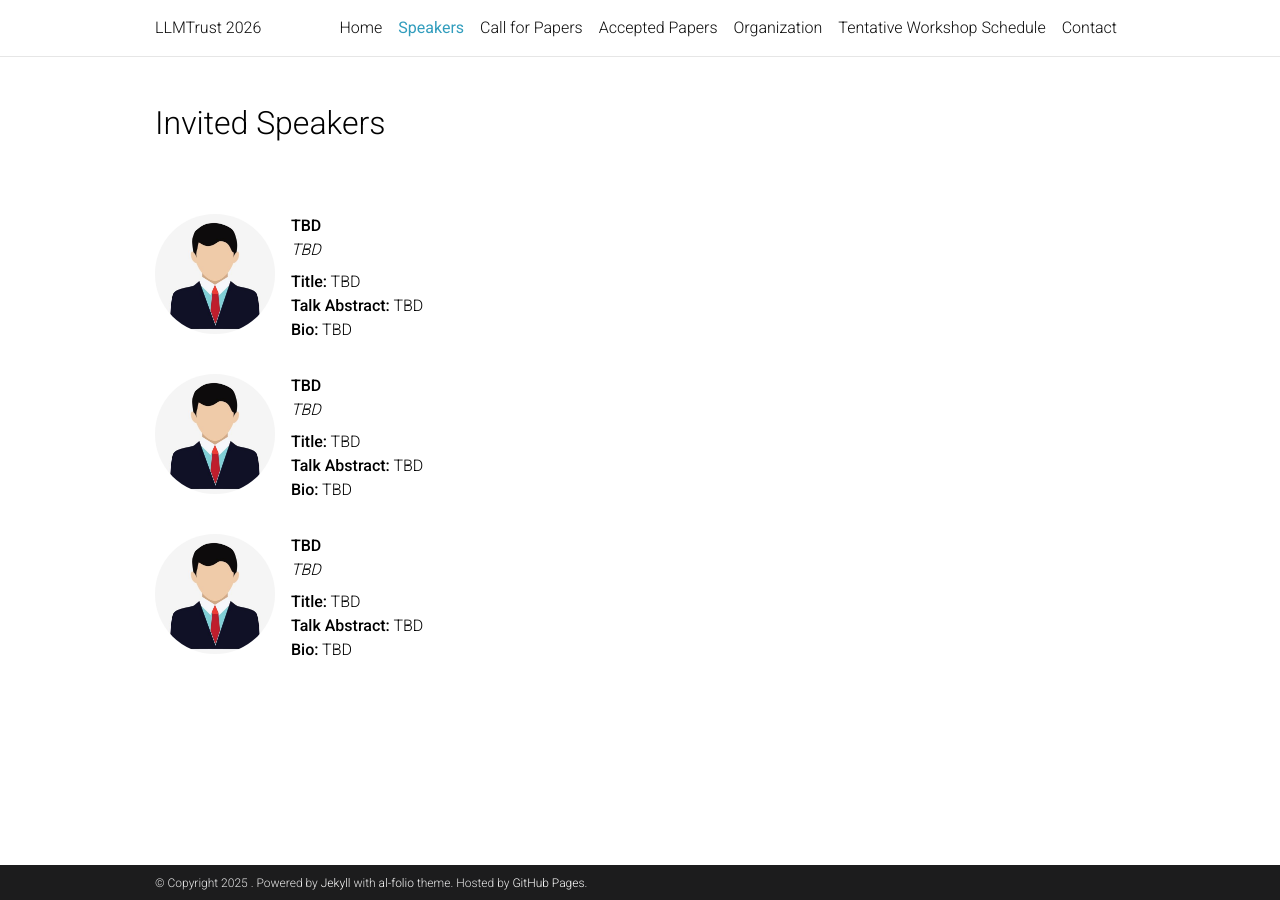
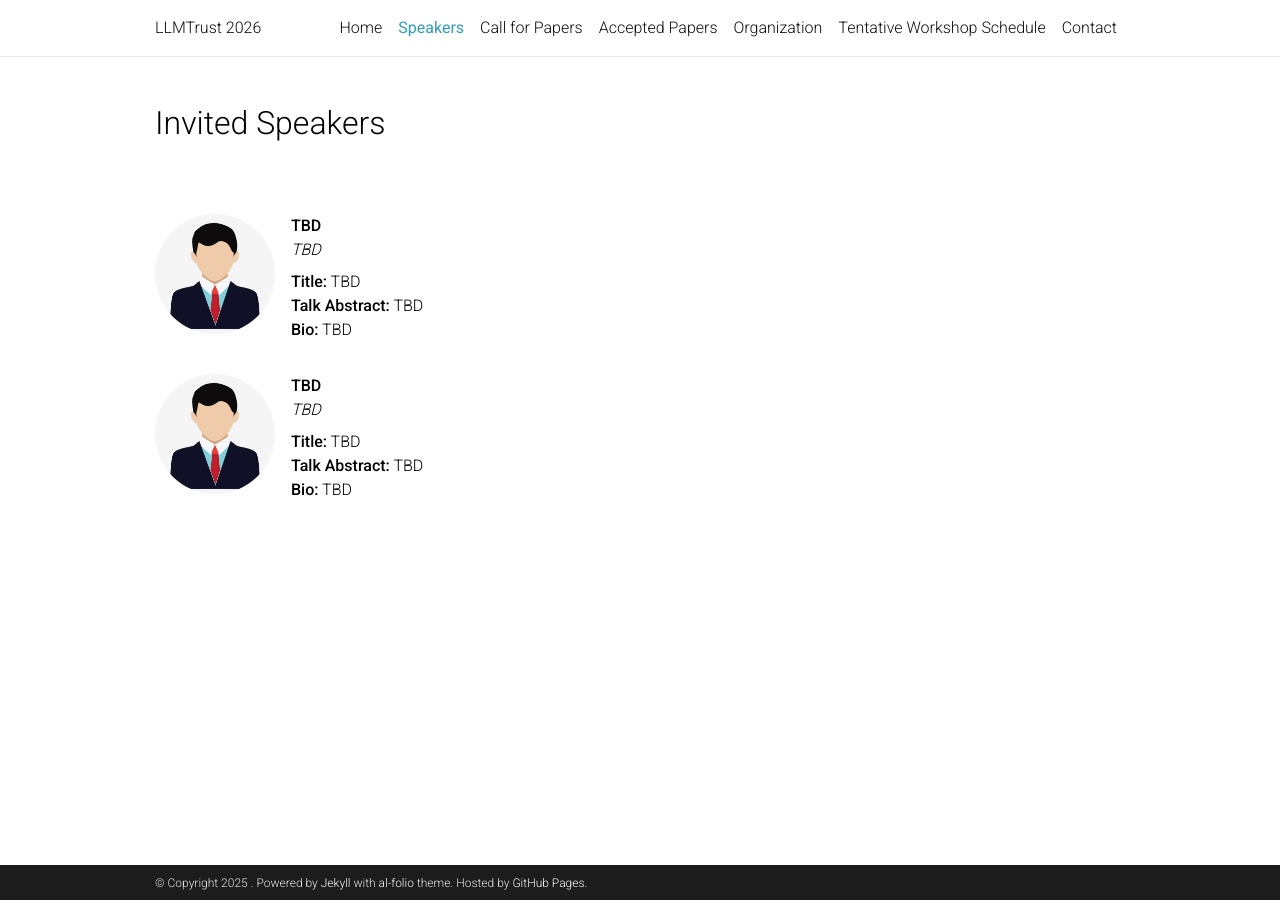
Before and after one commit to llmtrust2026/trustllm1, a Jekyll site: the page built from _pages/speakers.md, in a window 1280 px wide. Built offline with Jekyll 4.4.1, drawn with Linux system fonts in a browser that asks for light colours; comment, search, counter and statistics services are not loaded; a style sheet for code colours, icons or effects is not loaded.

Commit message:
Update speakers.md

```diff
--- a/_pages/speakers.md
+++ b/_pages/speakers.md
@@ -44,20 +44,5 @@ nav_order: 2
     </div>
   </div>
 
-    <!-- Speaker: TBD -->
-  <div class="team-member" style="display: flex; align-items: flex-start; gap: 1rem;">
-    <img
-      src="{{ '/assets/img/speakers/speaker.png' | relative_url }}"
-      alt="tbd"
-      style="width: 120px; height: 120px; object-fit: cover; border-radius: 50%; flex-shrink: 0;"
-    />
-    <div class="speaker-info" style="text-align: left;">
-      <p style="margin: 0;"><strong>TBD</strong></p>
-      <p style="margin: 0 0 0.5rem;"><em>TBD</em></p>
-      <p style="margin: 0;"><strong>Title:</strong> TBD</p>
-      <p style="margin: 0;"><strong>Talk Abstract:</strong> TBD</p>
-      <p style="margin: 0;"><strong>Bio:</strong> TBD</p>
-    </div>
-  </div>
 
 </div>
```
